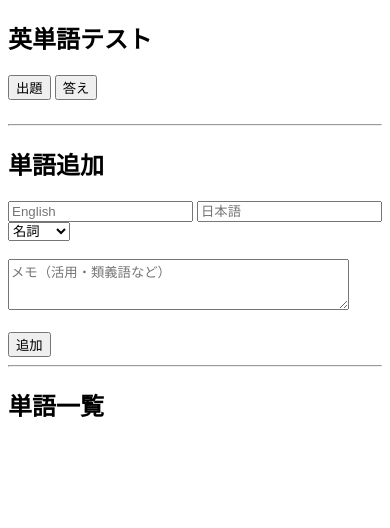
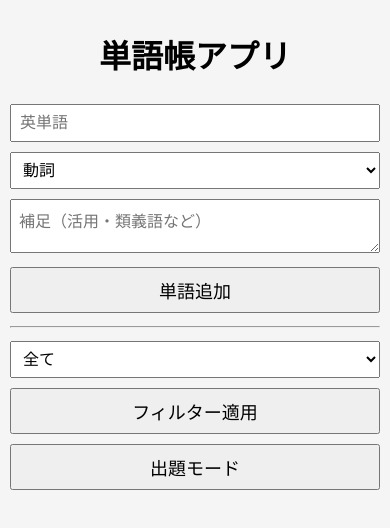
Before and after one commit to kage-08/english-vocab-app, a plain HTML site: page index.html in a window 390 px wide. Drawn offline with Linux system fonts and the light colour scheme.

Commit message:
Update index.html

```diff
--- a/index.html
+++ b/index.html
@@ -1,153 +1,165 @@
 <!DOCTYPE html>
-<html>
+<html lang="ja">
 <head>
 <meta charset="UTF-8">
-<title>英単語アプリ</title>
+<meta name="viewport" content="width=device-width, initial-scale=1.0">
+<title>単語帳アプリ</title>
+<style>
+  body {
+    font-family: Arial, sans-serif;
+    margin:0;
+    padding:10px;
+    background:#f5f5f5;
+  }
+
+  h1{
+    text-align:center;
+  }
+
+  input, select, textarea, button{
+    margin:5px 0;
+    padding:8px;
+    font-size:16px;
+    box-sizing:border-box;
+  }
+
+  button{
+    cursor:pointer;
+  }
+
+  #word-list{
+    margin-top:20px;
+  }
+
+  .word-item{
+    padding:10px;
+    background:#fff;
+    margin-bottom:8px;
+    border-radius:8px;
+    display:flex;
+    justify-content: space-between;
+    align-items:center;
+    flex-wrap:wrap;
+  }
+
+  .word-info{
+    flex:1;
+  }
+
+  @media(max-width:600px){
+    button{
+      width:100%;
+      font-size:18px;
+    }
+    input, select, textarea{
+      width:100%;
+    }
+  }
+</style>
 </head>
-
 <body>
 
-<h2>英単語テスト</h2>
+<h1>単語帳アプリ</h1>
 
-<button onclick="showWord()">出題</button>
-<button onclick="showAnswer()">答え</button>
-
-<p id="word" style="font-size:24px"></p>
-<p id="answer"></p>
-<p id="type"></p>
-<p id="note"></p>
+<div>
+  <input type="text" id="word-input" placeholder="英単語">
+  <select id="pos-input">
+    <option value="動詞">動詞</option>
+    <option value="名詞">名詞</option>
+    <option value="形容詞">形容詞</option>
+    <option value="副詞">副詞</option>
+  </select>
+  <textarea id="note-input" placeholder="補足（活用・類義語など）"></textarea>
+  <button onclick="addWord()">単語追加</button>
+</div>
 
 <hr>
 
-<h2>単語追加</h2>
-
-<input id="en" placeholder="English">
-<input id="jp" placeholder="日本語">
-
-<select id="typeInput">
+<div>
+  <select id="filter-pos">
+    <option value="">全て</option>
+    <option value="動詞">動詞</option>
     <option value="名詞">名詞</option>
-<option value="動詞">動詞</option>
     <option value="形容詞">形容詞</option>
     <option value="副詞">副詞</option>
-<option value="その他">その他</option>
   </select>
+  <button onclick="showWords()">フィルター適用</button>
+  <button onclick="startQuiz()">出題モード</button>
+</div>
 
-<br><br>
-
-<textarea id="noteInput" placeholder="メモ（活用・類義語など）" rows="3" cols="40"></textarea>
-
-<br><br>
-
-<button onclick="addWord()">追加</button>
-
-<hr>
-
-<h2>単語一覧</h2>
-
-<ul id="wordList"></ul>
+<div id="word-list"></div>
 
 <script>
+let words = [];
 
-let words = JSON.parse(localStorage.getItem("words")) || [];
-
-let current = null;
-
-function save(){
- localStorage.setItem("words", JSON.stringify(words));
+// LocalStorage から読み込み
+if(localStorage.getItem('words')){
+  words = JSON.parse(localStorage.getItem('words'));
+  showWords();
 }
 
-function showWord(){
-
- if(words.length == 0){
-  alert("単語がありません");
-  return;
- }
-
- current = words[Math.floor(Math.random()*words.length)];
-
- document.getElementById("word").innerText = current.en;
- document.getElementById("answer").innerText = "";
- document.getElementById("type").innerText = "";
- document.getElementById("note").innerText = "";
-
-}
-
-function showAnswer(){
-
- if(current){
-
-  document.getElementById("answer").innerText =
-   "意味 : " + current.jp;
-
-  document.getElementById("type").innerText =
-   "品詞 : " + current.type;
-
-  document.getElementById("note").innerText =
-   "メモ : " + current.note;
-
- }
-
+function saveWords(){
+  localStorage.setItem('words', JSON.stringify(words));
 }
 
 function addWord(){
-
- let en = document.getElementById("en").value;
- let jp = document.getElementById("jp").value;
- let type = document.getElementById("typeInput").value;
- let note = document.getElementById("noteInput").value;
-
- if(en=="" || jp=="") return;
-
- words.push({
-  en:en,
-  jp:jp,
-  type:type,
-  note:note
- });
-
- save();
- render();
-
- document.getElementById("en").value="";
- document.getElementById("jp").value="";
- document.getElementById("noteInput").value="";
+  const word = document.getElementById('word-input').value.trim();
+  const pos = document.getElementById('pos-input').value;
+  const note = document.getElementById('note-input').value.trim();
+  if(word === '') return alert('単語を入力してください');
+  words.push({word,pos,note});
+  saveWords();
+  document.getElementById('word-input').value='';
+  document.getElementById('note-input').value='';
+  showWords();
 }
 
-function deleteWord(i){
-
- words.splice(i,1);
-
- save();
- render();
-
+function deleteWord(index){
+  if(confirm('削除しますか？')){
+    words.splice(index,1);
+    saveWords();
+    showWords();
+  }
 }
 
-function render(){
-
- let list = document.getElementById("wordList");
-
- list.innerHTML="";
-
+function showWords(){
+  const filter = document.getElementById('filter-pos').value;
+  const listDiv = document.getElementById('word-list');
+  listDiv.innerHTML='';
   words.forEach((w,i)=>{
-
-  let li = document.createElement("li");
-
-  li.innerHTML =
-  w.en + " : " + w.jp +
-  " (" + w.type + ")" +
-  "<br>メモ: " + w.note +
-  " <button onclick='deleteWord("+i+")'>削除</button>";
-
-  list.appendChild(li);
-
+    if(filter && w.pos !== filter) return;
+    const div = document.createElement('div');
+    div.className='word-item';
+    div.innerHTML = `<div class="word-info">
+                      <strong>${w.word}</strong> (${w.pos})<br>
+                      <em>${w.note}</em>
+                     </div>
+                     <button onclick="deleteWord(${i})">削除</button>`;
+    listDiv.appendChild(div);
   });
-
 }
 
-render();
+// 出題モード
+function startQuiz(){
+  if(words.length===0) return alert('単語がありません');
+  let quizWords = [...words];
+  quizWords = quizWords.sort(()=>Math.random()-0.5);
+  let idx = 0;
 
+  function next(){
+    if(idx >= quizWords.length){
+      alert('出題終了！');
+      showWords();
+      return;
+    }
+    const answer = prompt(`単語: ${quizWords[idx].word}\n意味・補足を入力してみて`);
+    alert(`答え: ${quizWords[idx].note || '（補足なし）'}`);
+    idx++;
+    next();
+  }
+  next();
+}
 </script>
 
 </body>
-
 </html>
```
Lines whose indentation alone changed are shown as unchanged.
